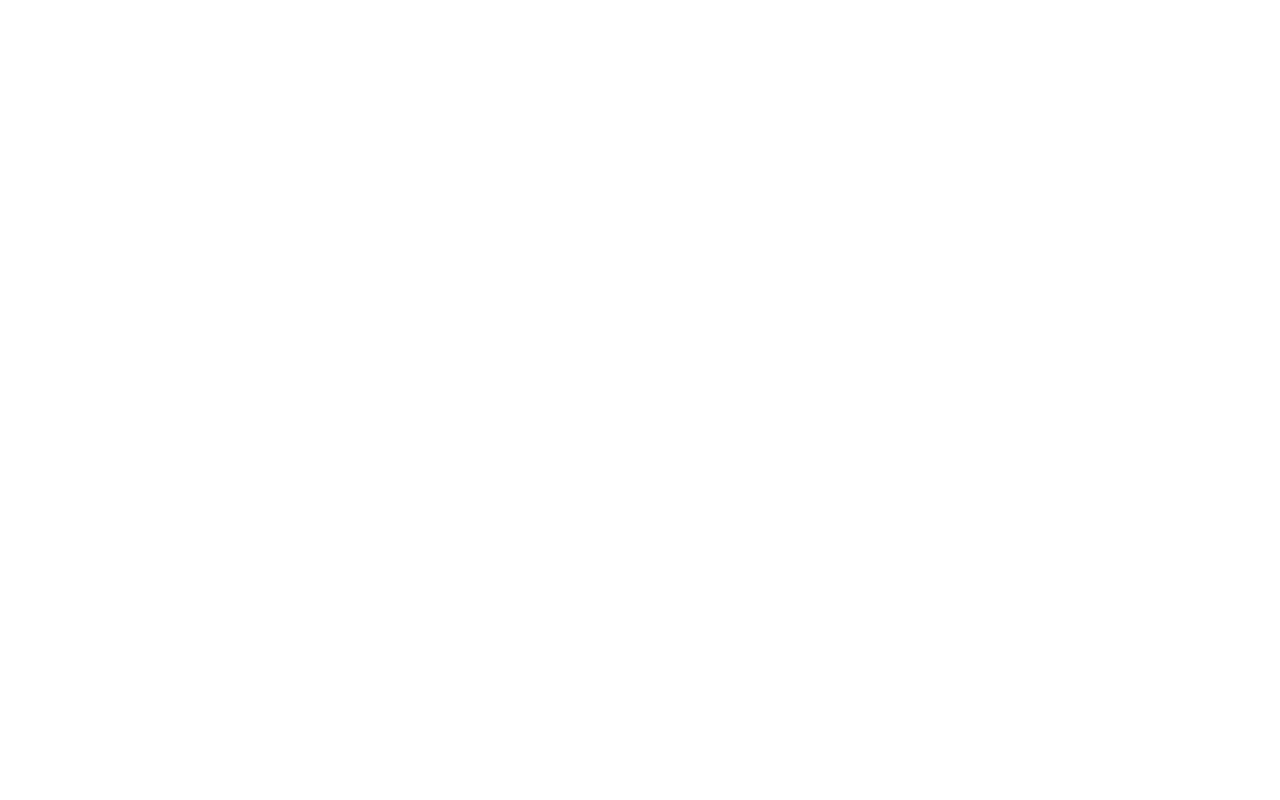
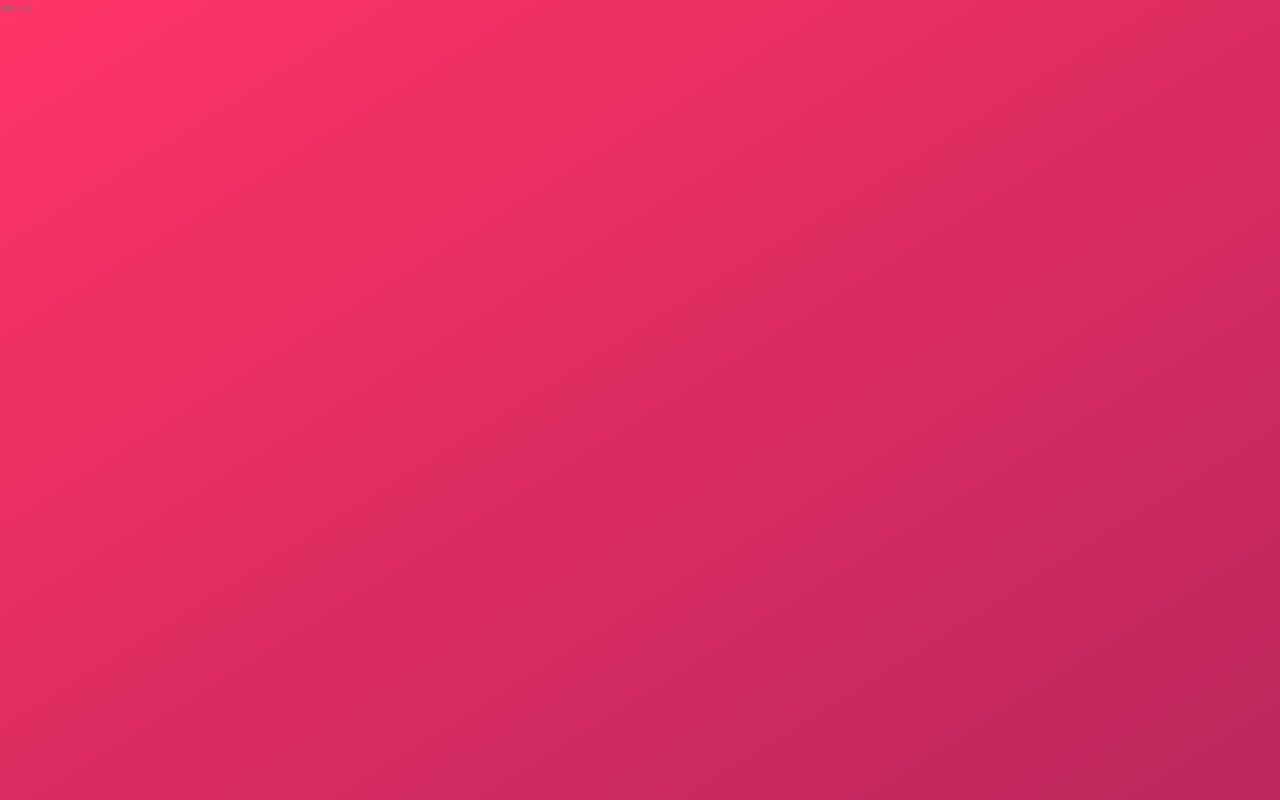
Before and after one commit to sgrazys/Trillo, a website: page index.html in a window 1280 px wide. Drawn offline with nearby package versions, Linux system fonts and the light colour scheme.

Commit message:
basic project settings

```diff
--- a/index.html
+++ b/index.html
@@ -23,5 +23,7 @@
 
 		<title>trillo &mdash; Your all-in-one booking app</title>
 	</head>
-	<body></body>
+	<body>
+		TRILLO
+	</body>
 </html>
--- /dev/null
+++ b/sass/_base.scss
@@ -0,0 +1,48 @@
+/* COLORS */
+
+:root {
+	--color-primary: #eb2f64;
+	--color-primary-light: #ff3366;
+	--color-primary-dark: #ba265d;
+
+	--color-grey-light-1: #faf9f9;
+	--color-grey-light-2: #f4f2f2;
+	--color-grey-light-3: #f0eeee;
+	--color-grey-light-4: #ccc;
+
+	--color-grey-dark-1: #333;
+	--color-grey-dark-2: #777;
+	--color-grey-dark-3: #999;
+}
+
+* {
+	margin: 0;
+	padding: 0;
+}
+
+*,
+*::before,
+*::after {
+	box-sizing: inherit;
+}
+
+html {
+	box-sizing: border-box;
+	font-size: 62.5%; // 1rem = 10px; 10px / 16px = 62.5%
+}
+
+body {
+	font-family: 'Open Sans', sans-serif;
+	font-weight: 400;
+	line-height: 1.6;
+	color: var(--color-grey-dark-2);
+	background-image: linear-gradient(
+		to right bottom,
+		var(--color-primary-light),
+		var(--color-primary-dark)
+	);
+	background-size: cover;
+	background-repeat: no-repeat;
+
+	min-height: 100vh;
+}
--- a/sass/main.scss
+++ b/sass/main.scss
@@ -1,17 +1,3 @@
-/*
-COLORS
-
-Primary: #eb2f64
-Primary light: #FF3366
-Primary dark: #BA265D
-
-Grey light 1: #faf9f9
-Grey light 2: #f4f2f2
-Grey light 3: #f0eeee
-Grey light 4: #ccc
-
-Grey dark 1: #333
-Grey dark 2: #777
-Grey dark 3: #999
-
-*/
+@import 'base';
+@import 'components';
+@import 'layout';
```
Also changed, not shown: css/style.css, sass/_components.scss (added), sass/_layout.scss (added), 1 other file.
